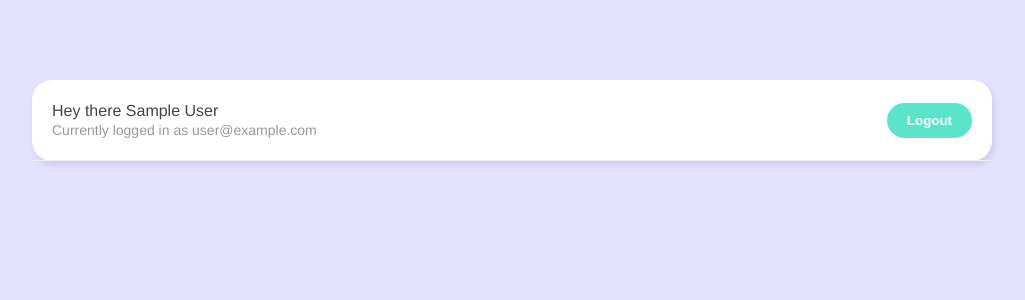
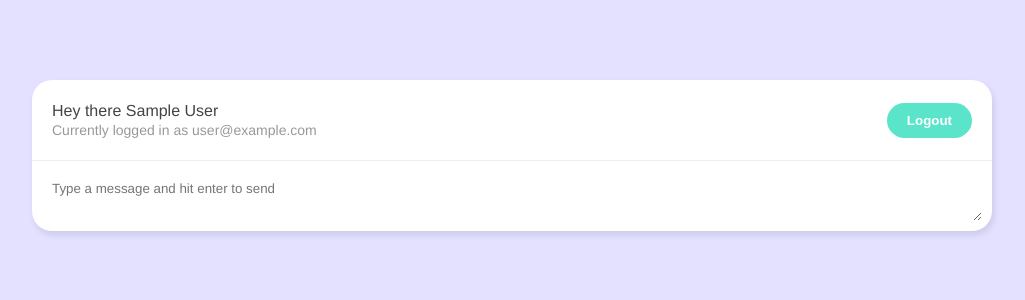
Before and after one commit to PetitChampi/live-chatroom, a Vue app: page /chatroom in a window 1280 px wide. Shown: the top 300 px of the page, without its empty margins (128-1153 px from the left). Built offline with nearby package versions, Linux system fonts and the light colour scheme; no server answers; sample sign-in values are in the browser's storage.

Commit message:
new chat form

```diff
--- /dev/null
+++ b/src/components/NewChatForm.vue
@@ -0,0 +1,51 @@
+<template>
+  <form>
+    <textarea
+      placeholder="Type a message and hit enter to send"
+      v-model="message"
+      @keypress.enter.prevent="handleSubmit"
+    ></textarea>
+  </form>
+</template>
+
+<script>
+import { ref } from '@vue/reactivity'
+import getUser from '@/composables/getUser'
+import { timestamp } from '@/firebase/config'
+
+export default {
+  setup() {
+    const { user } = getUser()
+    const message = ref('')
+
+    const handleSubmit = async () => {
+      const chat = {
+        name: user.value.displayName,
+        message: message.value,
+        createdAt: timestamp()
+      }
+      console.log(chat)
+      message.value = ''
+    }
+
+    return { message, handleSubmit }
+  }
+}
+</script>
+
+<style scoped>
+form {
+  margin: 10px;
+}
+textarea {
+  width: 100%;
+  max-width: 100%;
+  margin-bottom: 6px;
+  padding: 10px;
+  box-sizing: border-box;
+  border: 0;
+  border-radius: 20px;
+  font-family: inherit;
+  outline: none;
+}
+</style>
--- a/src/views/Chatroom.vue
+++ b/src/views/Chatroom.vue
@@ -1,17 +1,19 @@
 <template>
   <div class="container">
     <Navbar />
+    <NewChatForm />
   </div>
 </template>
 
 <script>
+import NewChatForm from '../components/NewChatForm.vue'
 import getUser from '@/composables/getUser'
 import Navbar from '../components/Navbar.vue'
 import { watch } from '@vue/runtime-core'
 import { useRouter } from 'vue-router'
 
 export default {
-  components: { Navbar },
+  components: { Navbar, NewChatForm },
   setup() {
     const { user } = getUser()
     const router = useRouter()
```
